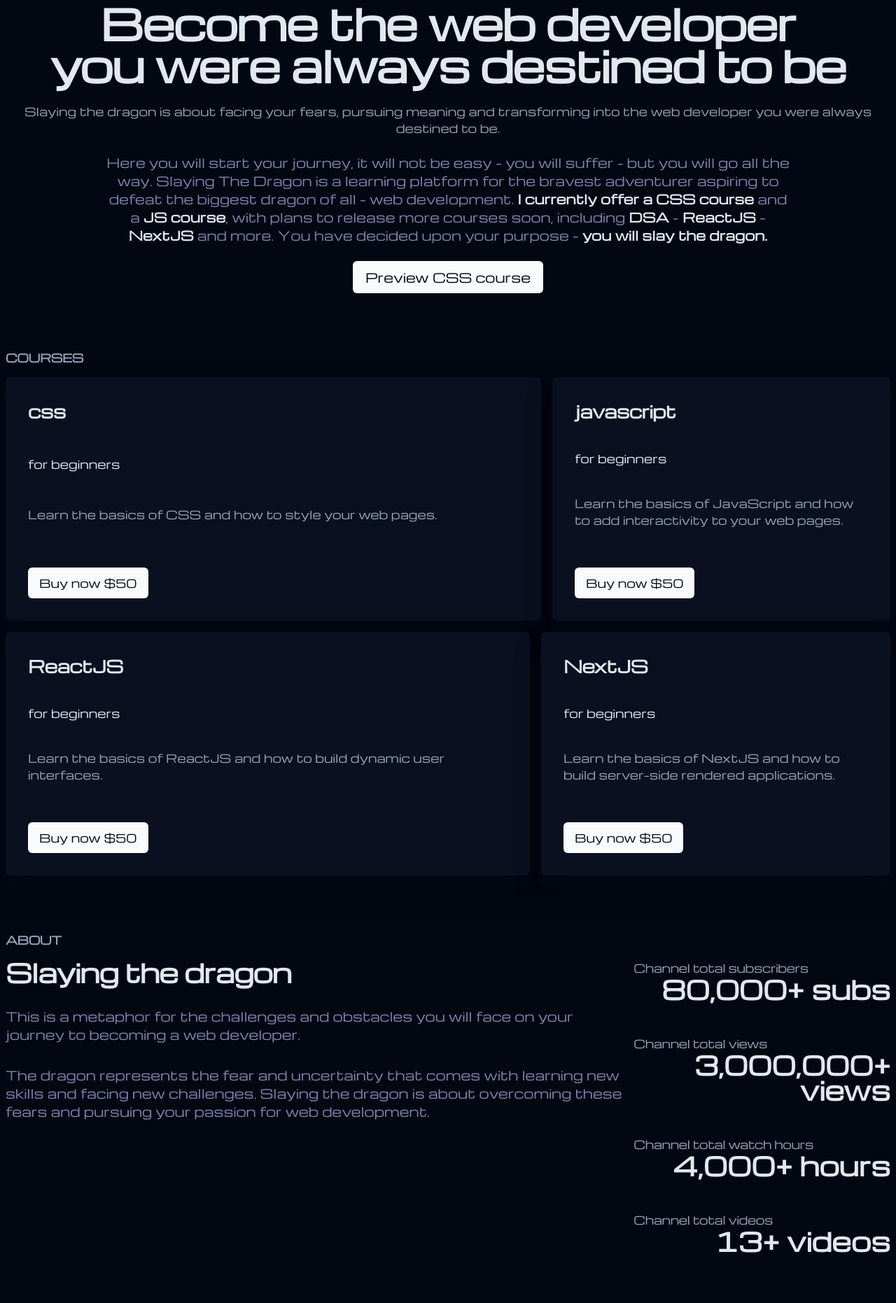
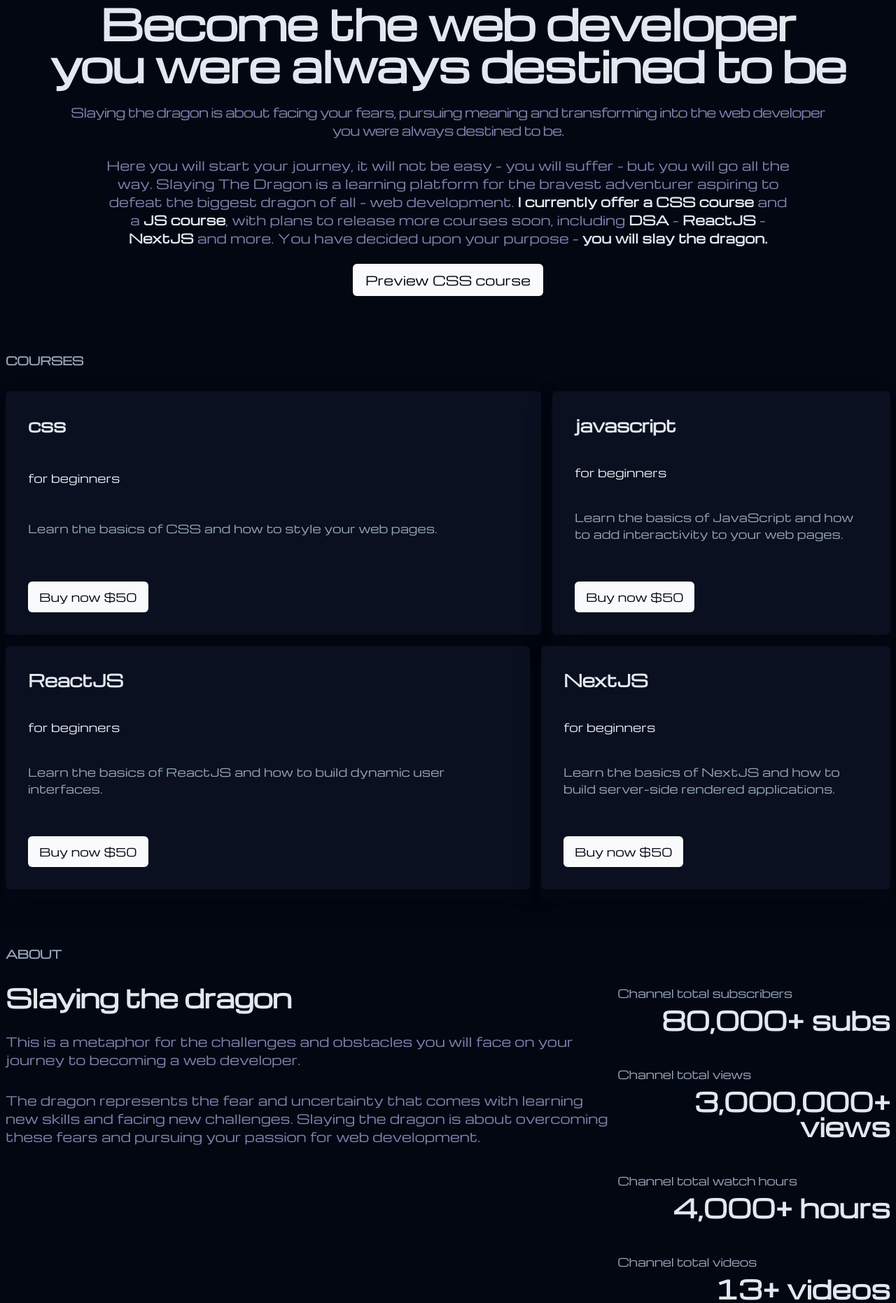
Before and after one commit to Vaaraprasad44/Sidley_training, a plain HTML site: page Final_project/final_project.HTML in a window 1280 px wide. Shown: the part 365-2227 px from the top of the page at 70% size. Drawn offline with nearby package versions, Linux system fonts and the light colour scheme.

Commit message:
final_proj-last_changes

```diff
--- a/Final_project/final_project.HTML
+++ b/Final_project/final_project.HTML
@@ -181,7 +181,7 @@
             <div class = "about__container">
                 <div class="about__item1">
                     <h2 class="about__title"> Slaying the dragon </h2>
-                    <p class = "about__description1 ">This is a metaphor for the challenges
+                    <p class = "about__description1">This is a metaphor for the challenges
                          and obstacles you will face on your journey to becoming a web developer.
                     </p>
                     <p class = "about__description2">
@@ -261,7 +261,7 @@
             <h2 class = "title">Features</h2>
             <div class = "features__container">
                 <div class = "features__content">
-                    <h2 class = "features__title"> A Better way to Learn</h2>
+                    <h2 class = "features__title"> Better Learning</h2>
                     <p class = "features__description">Our platform offers a unique
                         learning experience that combines interactive lessons with real-world projects.
                     </p>
--- a/Final_project/style/components/about.css
+++ b/Final_project/style/components/about.css
@@ -29,6 +29,7 @@
     color: var(--clr-text);
     font-size: var(--size-xs);
     font-weight: 400;
+    margin-bottom: 0.5rem;
 }
 
 .about__stat{
@@ -63,11 +64,11 @@
 /* LG */
 @media (min-width: 1024px){
     .about__description1{
-        max-width: 60ch;
+        max-width: 55ch;
     }
 
     .about__description2{
-        max-width: 60ch;
+        max-width: 55ch;
     }
     .about__item1{
         margin-bottom:0;
--- a/Final_project/style/components/hero.css
+++ b/Final_project/style/components/hero.css
@@ -19,7 +19,7 @@
     line-height: 1;
 }
 
-.hero__description1{
+.hero__description{
     font-size: var(--size-sm);
     color: var(--clr-muted);
 }
@@ -47,7 +47,7 @@
         font-size: var(--size-4xl);
     }
 
-    .hero__description1,
+    .hero__description,
     .hero__description2{
         font-size: var(--size-base);
     }
@@ -63,7 +63,7 @@
 
     }
 
-    .hero__description1{
+    .hero__description{
         max-width: 65ch;
         letter-spacing: -0.05em;
         margin-inline: auto;
@@ -99,7 +99,7 @@
         font-size: var(--size-6xl);
     }
 
-    .hero__description1,
+    .hero__description,
     .hero__description2{
         font-size: var(--size-lg);
     }
--- a/Final_project/style/components/testimonials.css
+++ b/Final_project/style/components/testimonials.css
@@ -2,6 +2,7 @@
     text-align: center;
     font-size: var(--size-2xl);
     line-height: 1;
+    margin-bottom: 1rem;
 }
 
 .testimonial__description{
--- a/Final_project/style/utility.css
+++ b/Final_project/style/utility.css
@@ -44,7 +44,7 @@ section{
 
 .title{
     text-transform: uppercase;
-    margin-bottom: 1rem;
+    margin-bottom: 2rem;
     color: var(--clr-text);
     font-size: var(--size-xs);
 }
```
